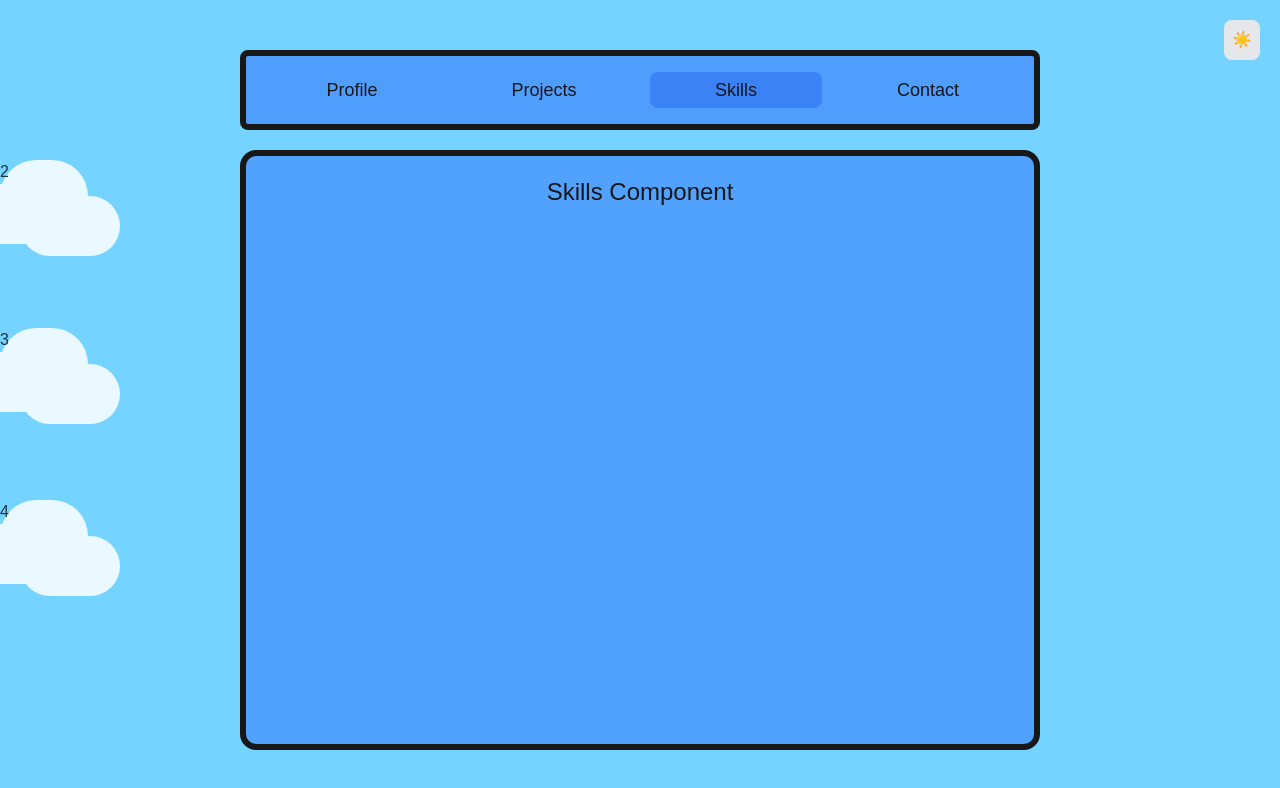
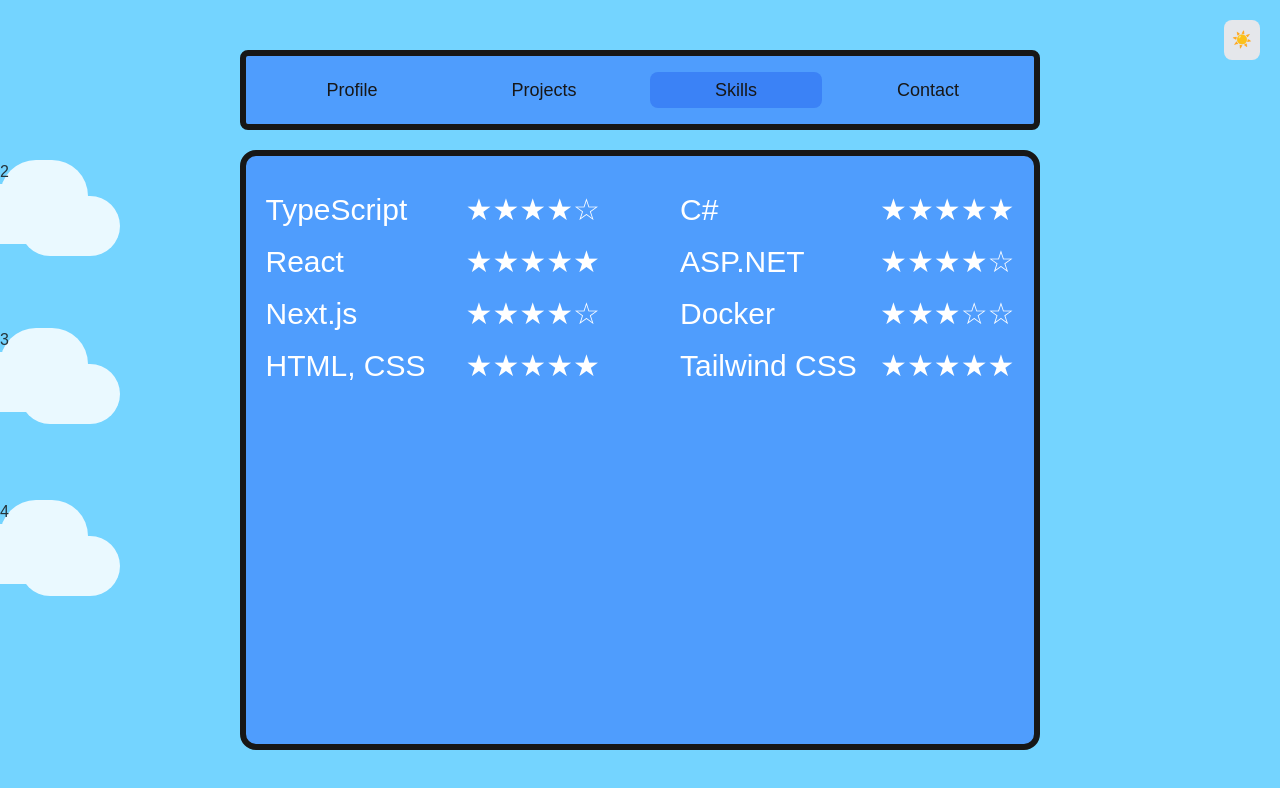
Before and after one commit to xTaig4/BlueSky-Profile-project, a Next.js app: page / in a window 1280 px wide. Both pictures are taken after a click on the button "Skills". Shown: the top 788 px of the page. Built offline with nearby package versions, Linux system fonts and the light colour scheme.

Commit message:
Add skills list with ratings to Skills component
Replaces placeholder text with a dynamic list of skills and star ratings. Updates styling and background colors for light/dark modes.

```diff
--- a/app/components/Skills.tsx
+++ b/app/components/Skills.tsx
@@ -1,7 +1,27 @@
 const Skills = () => {
+  const skills = [
+    { name: "TypeScript", rating: 4 },
+    { name: "C#", rating: 5 },
+    { name: "React", rating: 5 },
+    { name: "ASP.NET", rating: 4 },
+    { name: "Next.js", rating: 4 },
+    { name: "Docker", rating: 3 },
+    { name: "HTML, CSS", rating: 5 },
+    { name: "Tailwind CSS", rating: 5 },
+  ];
   return (
-    <div className="border-6 bg-blue-400 w-200 h-150 rounded-2xl text-2xl pt-5 flex flex-col items-center ">
-      Skills Component
+    <div className="border-6 dark:bg-con-night bg-con-light w-200 h-150 rounded-2xl text-2xl pt-5 flex flex-col items-center ">
+      <ul className="text-text grid grid-cols-2 gap-x-20 gap-y-4 p-4">
+        {skills.map((skill) => (
+          <li key={skill.name} className="text-white text-3xl flex gap-5 ">
+            <span className="w-45">{skill.name}</span>
+            <span>
+              {"★".repeat(skill.rating)}
+              {"☆".repeat(5 - skill.rating)}
+            </span>
+          </li>
+        ))}
+      </ul>
     </div>
   );
 };
```
